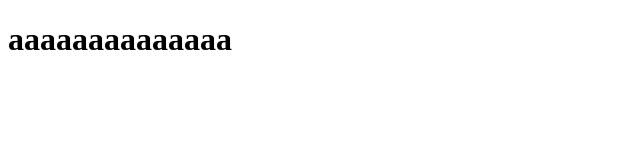
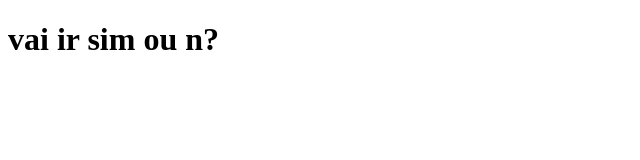
Before and after one commit to henviniv/clone-tabnews, a Next.js app: page / in a window 1280 px wide. Shown: the top 160 px of the page, without its empty margins (0-640 px from the left). Built offline with nearby package versions, Linux system fonts and the light colour scheme.

Commit message:
atualiza a frase de novo

```diff
--- a/pages/index.js
+++ b/pages/index.js
@@ -1,5 +1,5 @@
 function Home() {
-    return <h1>aaaaaaaaaaaaaa</h1>
+    return <h1>vai ir sim ou n?</h1>
 }
 
 export default Home;
```
